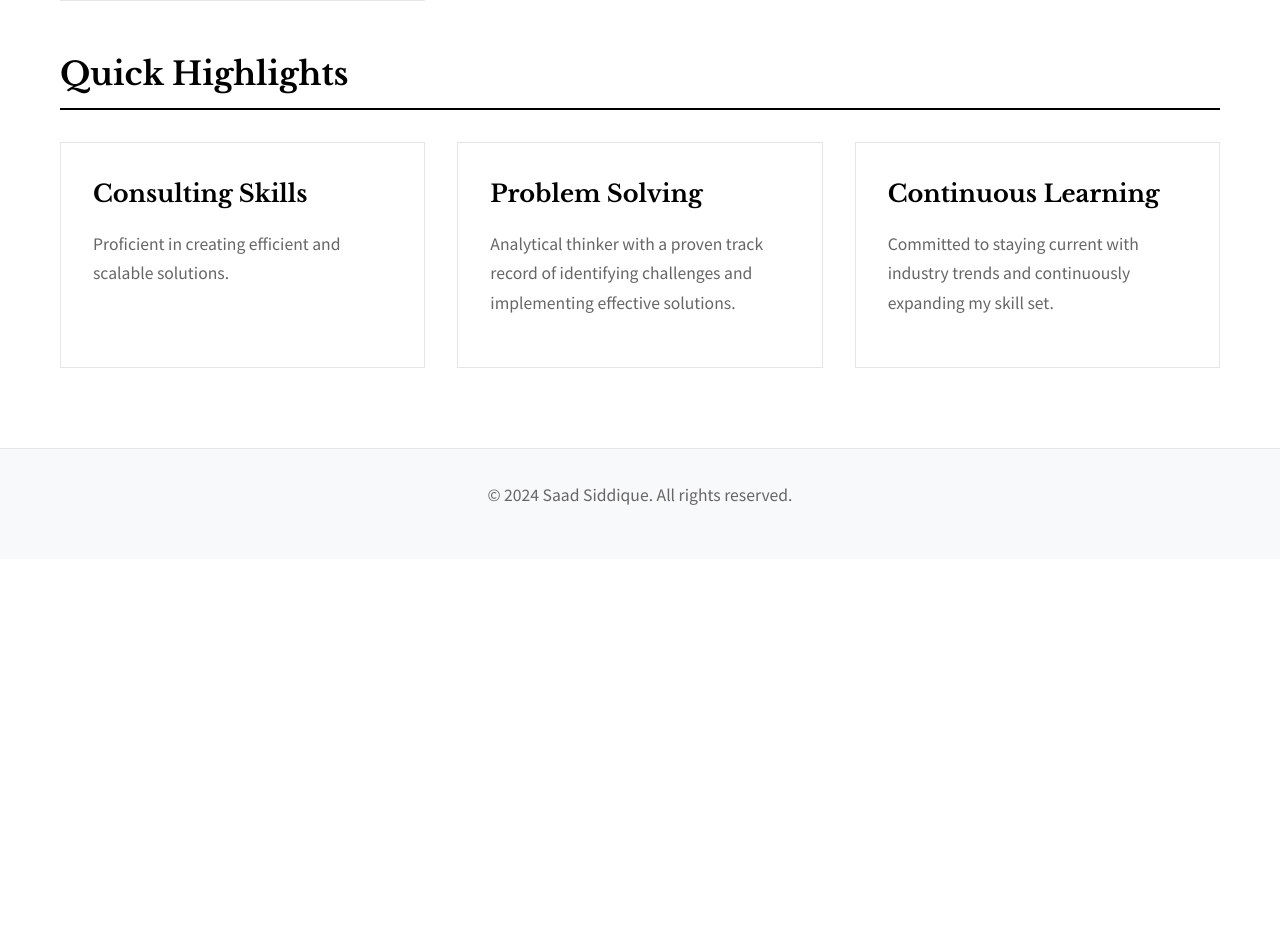
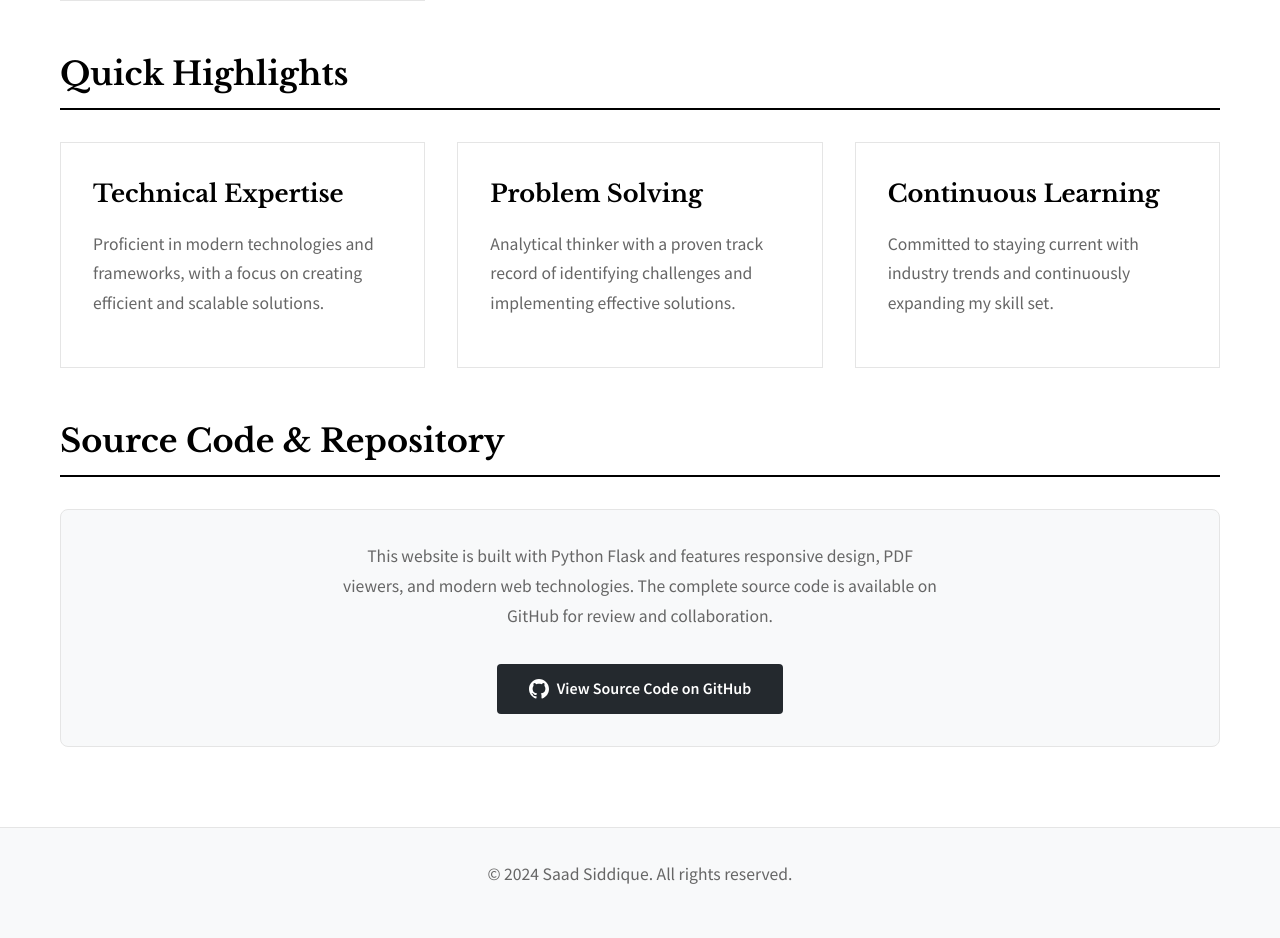
Before and after one commit to saadsidd-iu/AiDD---Assignment-5---Personal-Website, a Flask app: page / in a window 1280 px wide. Shown: the part 1265-2203 px from the top of the page. Before the commit the page ends 1770 px from the top, so only its background shows below. Run offline with Flask 3, Linux system fonts and the light colour scheme.

Commit message:
Add GitHub repository link to homepage with professional styling

```diff
--- a/static/css/style.css
+++ b/static/css/style.css
@@ -457,6 +457,52 @@ img {
     margin: 0 0.5rem;
 }
 
+/* GitHub Section Styles */
+.github-section {
+    text-align: center;
+    padding: 2rem;
+    background: #f8f9fa;
+    border-radius: 8px;
+    border: 1px solid #e5e5e5;
+}
+
+.github-section p {
+    font-size: 1.1rem;
+    color: #666;
+    margin-bottom: 2rem;
+    max-width: 600px;
+    margin-left: auto;
+    margin-right: auto;
+}
+
+.github-link {
+    margin-top: 1.5rem;
+}
+
+.btn-github {
+    background-color: #24292e;
+    color: #fff;
+    padding: 0.75rem 2rem;
+    border: none;
+    border-radius: 4px;
+    font-size: 1rem;
+    font-weight: 600;
+    cursor: pointer;
+    text-decoration: none;
+    display: inline-flex;
+    align-items: center;
+    transition: background-color 0.3s ease;
+}
+
+.btn-github:hover {
+    background-color: #1a1e22;
+    color: #fff;
+}
+
+.btn-github svg {
+    vertical-align: middle;
+}
+
 /* Thank You Page Styles */
 .thank-you-content {
     text-align: center;
--- a/templates/index.html
+++ b/templates/index.html
@@ -43,8 +43,8 @@
         <h2>Quick Highlights</h2>
         <div class="grid grid-3">
             <div class="card">
-                <h3>Consulting Skills</h3>
-                <p>Proficient in creating efficient and scalable solutions.</p>
+                <h3>Technical Expertise</h3>
+                <p>Proficient in modern technologies and frameworks, with a focus on creating efficient and scalable solutions.</p>
             </div>
             <div class="card">
                 <h3>Problem Solving</h3>
@@ -57,4 +57,21 @@
         </div>
     </div>
 </section>
+
+<section class="content-section">
+    <div class="container">
+        <h2>Source Code & Repository</h2>
+        <div class="github-section">
+            <p>This website is built with Python Flask and features responsive design, PDF viewers, and modern web technologies. The complete source code is available on GitHub for review and collaboration.</p>
+            <div class="github-link">
+                <a href="https://github.com/saadsidd-iu/AiDD---Assignment-5---Personal-Website" target="_blank" class="btn btn-github">
+                    <svg width="20" height="20" viewBox="0 0 24 24" fill="currentColor" style="margin-right: 8px;">
+                        <path d="M12 0c-6.626 0-12 5.373-12 12 0 5.302 3.438 9.8 8.207 11.387.599.111.793-.261.793-.577v-2.234c-3.338.726-4.033-1.416-4.033-1.416-.546-1.387-1.333-1.756-1.333-1.756-1.089-.745.083-.729.083-.729 1.205.084 1.839 1.237 1.839 1.237 1.07 1.834 2.807 1.304 3.492.997.107-.775.418-1.305.762-1.604-2.665-.305-5.467-1.334-5.467-5.931 0-1.311.469-2.381 1.236-3.221-.124-.303-.535-1.524.117-3.176 0 0 1.008-.322 3.301 1.23.957-.266 1.983-.399 3.003-.404 1.02.005 2.047.138 3.006.404 2.291-1.552 3.297-1.23 3.297-1.23.653 1.653.242 2.874.118 3.176.77.84 1.235 1.911 1.235 3.221 0 4.609-2.807 5.624-5.479 5.921.43.372.823 1.102.823 2.222v3.293c0 .319.192.694.801.576 4.765-1.589 8.199-6.086 8.199-11.386 0-6.627-5.373-12-12-12z"/>
+                    </svg>
+                    View Source Code on GitHub
+                </a>
+            </div>
+        </div>
+    </div>
+</section>
 {% endblock %}
```
